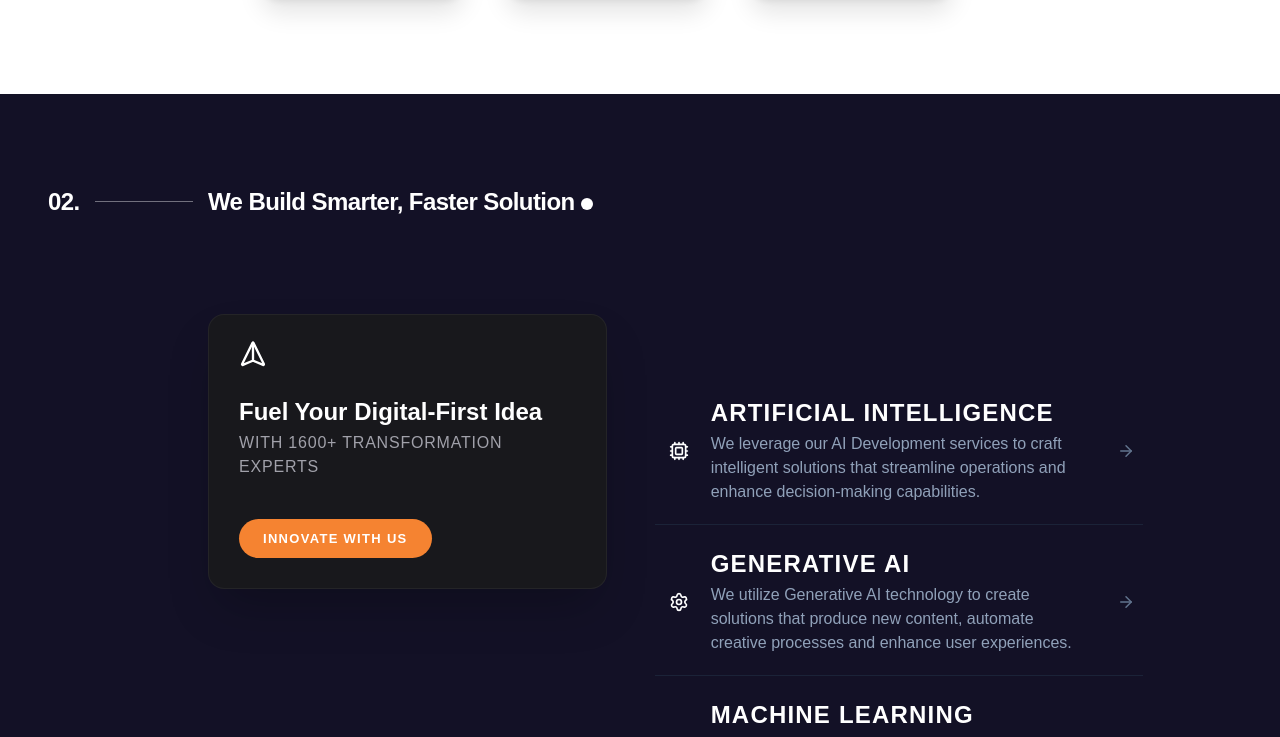
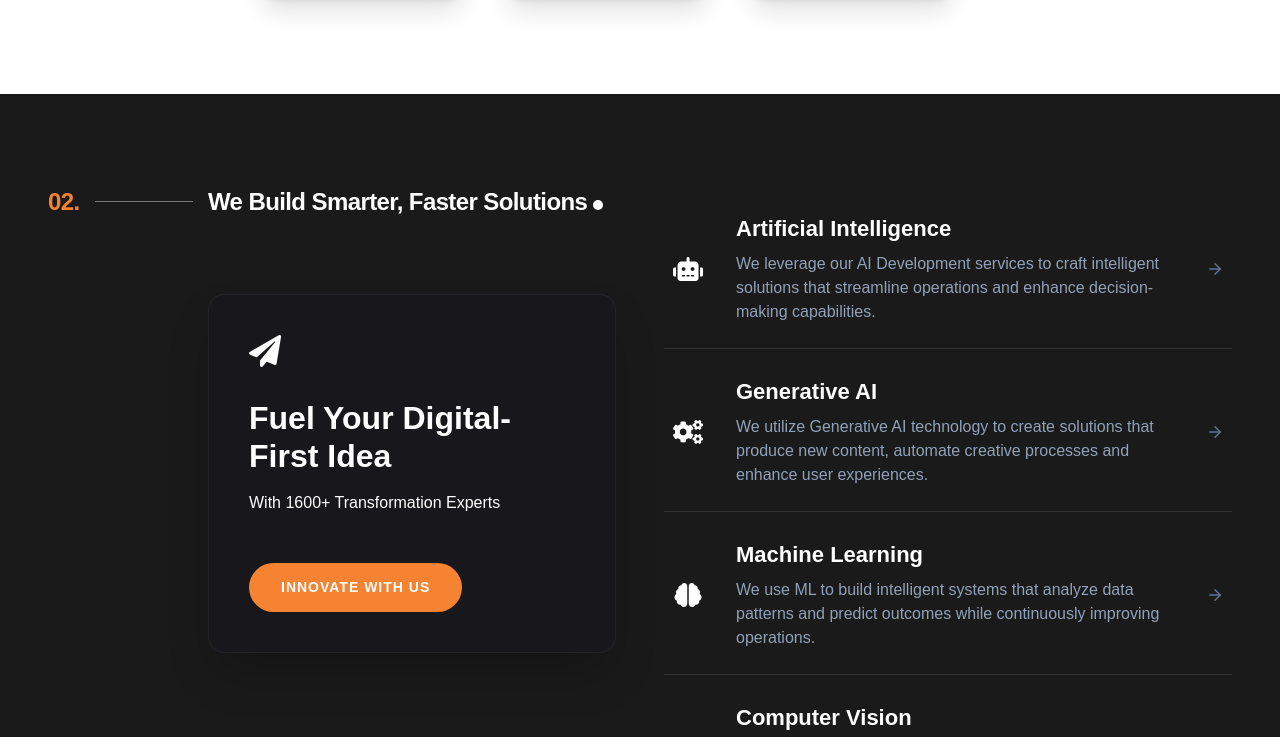
Before and after one commit to PrietyGoyal24/design-dot, a Next.js app: page / in a window 1280 px wide. Shown: the part 2996-3733 px from the top of the page. Built offline with nearby package versions, Linux system fonts and the light colour scheme; a web font is replaced by a local one.

Commit message:
add Solutions section component with industry item mapping and sticky layout

```diff
--- a/components/Solutions.tsx
+++ b/components/Solutions.tsx
@@ -1,68 +1,66 @@
 'use client';
 
 import { motion } from 'framer-motion';
-import { Send, Cpu, Settings, BrainCircuit, Eye, Cloud, Database, BarChart3, ArrowRight } from 'lucide-react';
+import { Send, ArrowRight } from 'lucide-react';
 import { INDUSTRY_ITEMS } from '@/constants';
 
-const ICON_MAP: Record<string, any> = {
-  robot: Cpu,
-  cogs: Settings,
-  brain: BrainCircuit,
-  eye: Eye,
-  cloud: Cloud,
-  language: Database,
-  chart: BarChart3,
+const ICON_MAP: Record<string, string> = {
+  robot: 'fas fa-robot',
+  cogs: 'fas fa-cogs',
+  brain: 'fas fa-brain',
+  eye: 'fas fa-eye',
+  cloud: 'fas fa-cloud',
+  language: 'fas fa-language',
+  chart: 'fas fa-chart-line',
 };
 
 export default function Solutions() {
   return (
-    <section className="relative py-24 bg-[#131126] text-white overflow-hidden select-none">
-      <div className="max-w-[1440px] mx-auto px-6 md:px-12 relative z-10 flex flex-col">
+    <section className="relative py-24 bg-[#1A1A1A] text-white select-none">
+      <div className="max-w-[1440px] mx-auto px-6 md:px-12 relative z-10">
+
+        <div className="grid grid-cols-1 lg:grid-cols-12 gap-8 lg:gap-12 items-start">
+
+          {/* Left Column - Pinned/Sticky (Heading + Card) */}
+          <div className="lg:col-span-6 lg:sticky lg:top-28 self-start">
 
             {/* Row 1: Heading with Hanging Indent */}
-        <div className="flex items-center mb-[80px] lg:mb-[100px] w-full">
-          {/* Hanging Prefix Column */}
-          <div className="w-[120px] lg:w-[160px] flex items-center shrink-0">
-            <span className="font-sans font-black text-[20px] lg:text-[24px] leading-none tracking-tight">02.</span>
+            <div className="flex items-center mb-[60px] lg:mb-[80px] w-full whitespace-nowrap">
+              {/* Hanging Prefix */}
+              <div className="w-[80px] md:w-[120px] lg:w-[160px] flex items-center shrink-0">
+                <span className="font-sans font-black text-[20px] lg:text-[24px] leading-none tracking-tight text-[#f58331]">02.</span>
                 <div className="flex-grow h-[1px] bg-white/40 ml-[15px] mr-[15px]" />
               </div>
-
-          {/* Content Column Start */}
+              {/* Content */}
               <div className="flex items-baseline">
                 <h2 className="font-bold text-[20px] lg:text-[24px] leading-none font-sans capitalize tracking-tight text-white">
-              We Build Smarter, Faster Solution
+                  We Build Smarter, Faster Solutions
                 </h2>
-            <div className="w-[10px] h-[10px] lg:w-[12px] lg:h-[12px] bg-white rounded-full ml-[6px]" />
+                <div className="w-[8px] h-[8px] lg:w-[10px] lg:h-[10px] bg-white rounded-full ml-[6px]" />
               </div>
             </div>
 
-        {/* Indented Content Block */}
+            {/* Left Card (Indented) */}
             <div className="w-full pl-0 md:pl-[120px] lg:pl-[160px]">
-          <div className="grid grid-cols-1 lg:grid-cols-12 gap-12 items-start">
-
-            {/* Left Column - Pinned/Sticky */}
-            <div className="lg:col-span-5 lg:sticky lg:top-28 self-start space-y-8 text-left">
-
-              {/* Left Card */}
-              <div className="bg-[#18181c] border border-white/5 p-[30px] rounded-[16px] max-w-md shadow-2xl flex flex-col justify-between space-y-6">
-                <div className="space-y-6">
+              <div className="bg-[#18181c] border border-white/5 p-[40px] rounded-[16px] max-w-md shadow-2xl flex flex-col justify-between space-y-10">
+                <div className="space-y-8">
                   <div className="text-white flex items-center justify-start shrink-0">
-                    <Send size={28} className="-rotate-45" />
+                    <i className="fas fa-paper-plane text-[32px]" />
                   </div>
                   <div>
-                    <h5 className="text-[24px] leading-[30px] font-bold font-sans text-white mb-1">
+                    <h5 className="text-[28px] md:text-[32px] leading-[1.2] font-bold font-sans text-white mb-4">
                       Fuel Your Digital-First Idea
                     </h5>
-                    <p className="text-[#a1a1aa] text-[16px] leading-[24px] tracking-wider uppercase font-sans font-light">
+                    <p className="text-white text-[16px] leading-[24px] font-sans font-normal">
                       With 1600+ Transformation Experts
                     </p>
                   </div>
                 </div>
 
-                <div className="pt-4">
+                <div className="pt-2">
                   <a
                     href="#"
-                    className="inline-flex items-center justify-center bg-[#f58331] hover:bg-white text-white hover:text-black px-6 py-2.5 rounded-full text-[13px] font-bold font-sans tracking-widest transition-colors cursor-pointer uppercase"
+                    className="inline-flex items-center justify-center bg-[#f58331] hover:bg-white text-white hover:text-black px-8 py-3.5 rounded-full text-[14px] font-bold font-sans tracking-[1px] transition-colors cursor-pointer uppercase"
                   >
                     Innovate With Us
                   </a>
@@ -70,27 +68,29 @@ export default function Solutions() {
               </div>
             </div>
 
+          </div>
+
           {/* Right Column - Scrollable list */}
-            <div className="lg:col-span-6 space-y-1 text-left lg:pt-16">
+          <div className="lg:col-span-6 space-y-1 text-left mt-12 lg:mt-0">
             {INDUSTRY_ITEMS.map((item, index) => {
-                const IconComponent = ICON_MAP[item.icon] || Cpu;
+              const iconClass = ICON_MAP[item.icon] || 'fas fa-cogs';
               return (
                 <div
                   key={item.title}
-                    className="group relative border-b border-slate-800/80 last:border-b-0 py-5 transition-all duration-300 cursor-pointer"
+                  className="group relative border-b border-white/10 last:border-b-0 py-6 transition-all duration-300 cursor-pointer"
                 >
                   {/* Hover background highlight effect */}
-                    <div className="absolute inset-0 bg-[#1b1a32] border border-white/10 rounded-xl opacity-0 group-hover:opacity-100 transition-opacity duration-300 -mx-4 -my-1 -z-10 shadow-lg" />
+                  <div className="absolute inset-0 bg-[#252525] rounded-xl opacity-0 group-hover:opacity-100 transition-opacity duration-300 -mx-4 -my-1 -z-10" />
 
                   <div className="flex gap-4 items-center px-2">
                     {/* Left Icon */}
                     <div className="text-[var(--accent)] shrink-0 flex items-center justify-center w-8 h-8">
-                        <IconComponent size={20} className="text-white group-hover:text-[#f58331] transition-colors duration-300" />
+                      <i className={`${iconClass} text-white text-[24px] transition-colors duration-300`} />
                     </div>
 
                     {/* Middle Info */}
-                      <div className="flex-1 space-y-1 pr-4">
-                        <h5 className="text-[24px] leading-[30px] font-bold font-sans text-white group-hover:text-[#f58331] transition-colors duration-300 uppercase tracking-wider">
+                    <div className="flex-1 space-y-2 pr-4 ml-4">
+                      <h5 className="text-[22px] leading-[30px] font-bold font-sans text-white transition-colors duration-300">
                         {item.title}
                       </h5>
                       <p className="text-slate-400 text-[16px] leading-[24px] font-sans font-light">
@@ -99,7 +99,7 @@ export default function Solutions() {
                     </div>
 
                     {/* Right Arrow */}
-                      <div className="shrink-0 text-slate-500 group-hover:text-[#f58331] transition-colors duration-300">
+                    <div className="shrink-0 text-slate-500 group-hover:text-white transition-colors duration-300">
                       <ArrowRight size={18} className="group-hover:translate-x-1 transition-transform" />
                     </div>
                   </div>
@@ -107,7 +107,7 @@ export default function Solutions() {
               );
             })}
           </div>
-          </div>
+
         </div>
       </div>
     </section>
```
Lines whose indentation alone changed are shown as unchanged.
